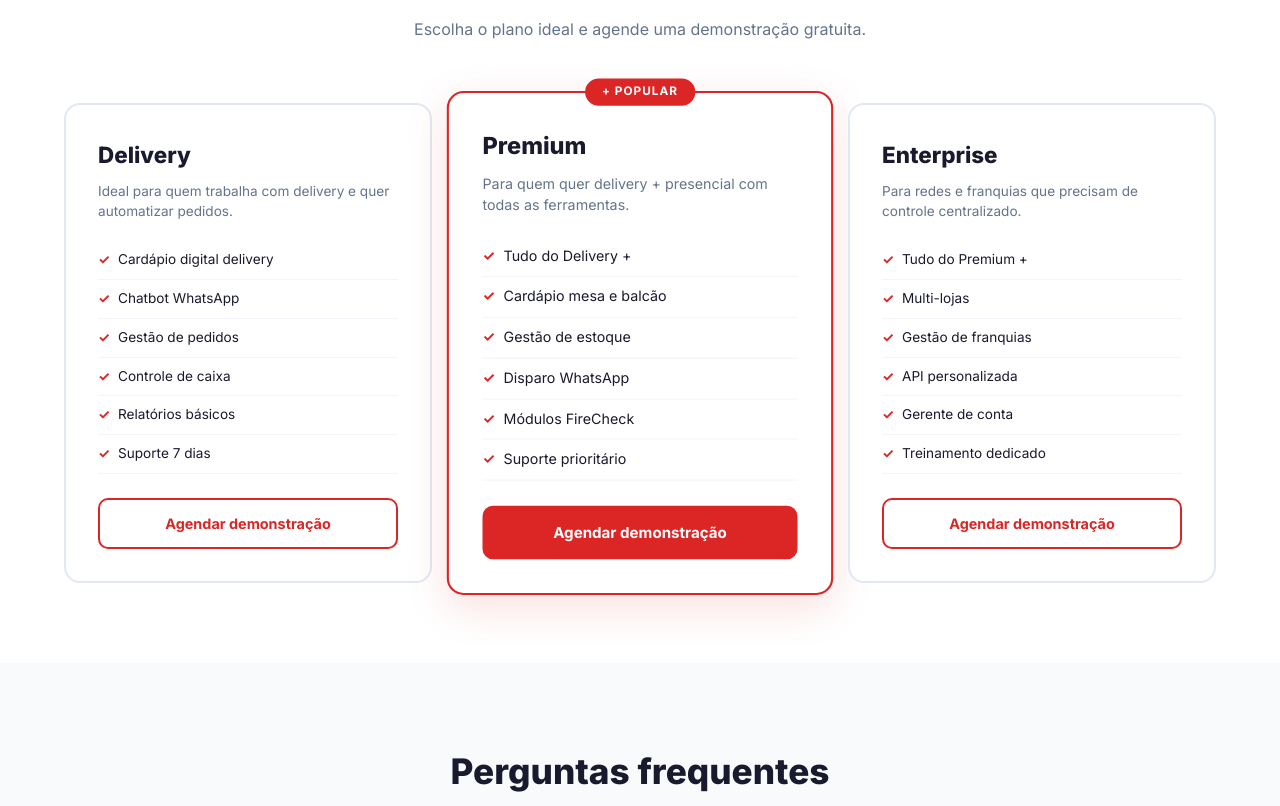
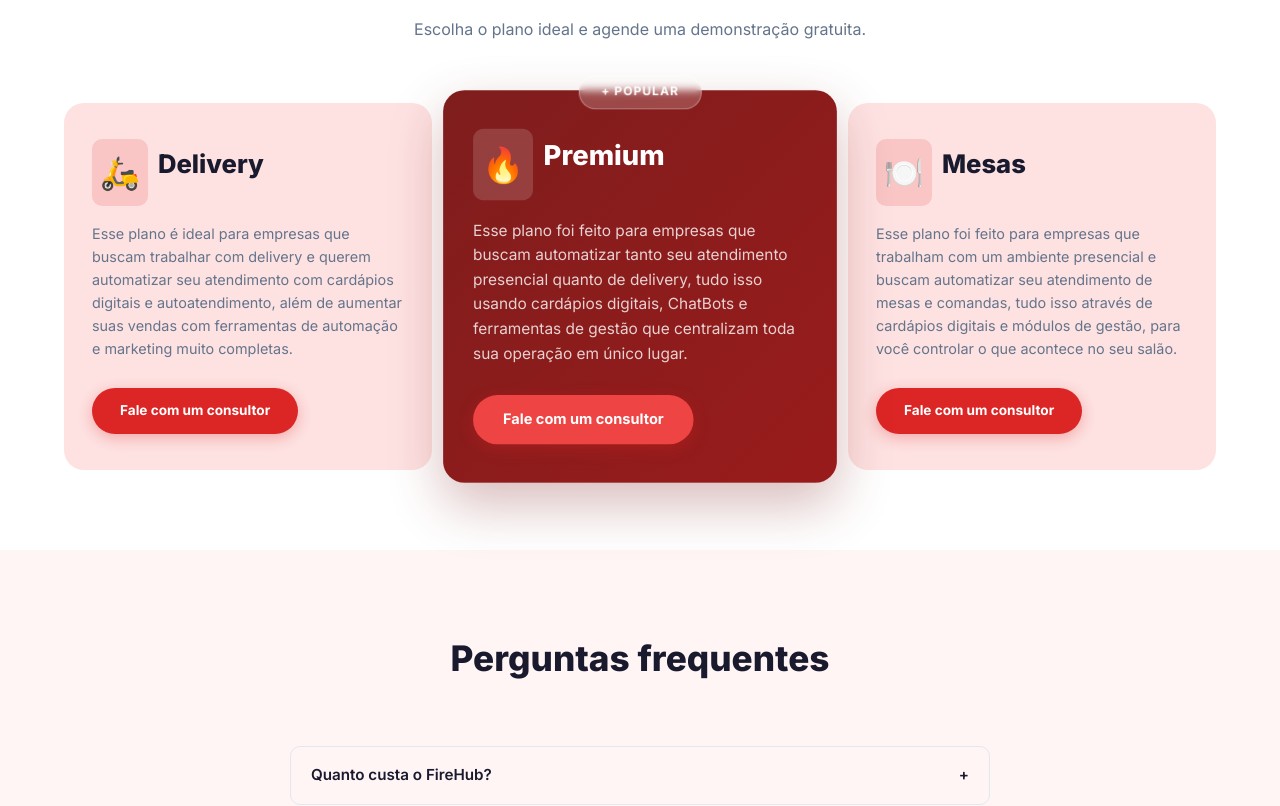
Before and after one commit to douglasmorett/hakim-portal, a Next.js app: page /firehub in a window 1280 px wide. Shown: the part 2584-3390 px from the top of the page. Built offline with nearby package versions, Linux system fonts and the light colour scheme.

Commit message:
UI: Planos FireHub estilo Cardapio Web - cards coloridos com popular escuro

```diff
--- a/src/app/firehub/page.tsx
+++ b/src/app/firehub/page.tsx
@@ -21,9 +21,9 @@
 ];
 
 const PLANS = [
-  { name: "Delivery", popular: false, desc: "Ideal para quem trabalha com delivery e quer automatizar pedidos.", features: ["Cardápio digital delivery","Chatbot WhatsApp","Gestão de pedidos","Controle de caixa","Relatórios básicos","Suporte 7 dias"] },
-  { name: "Premium", popular: true, desc: "Para quem quer delivery + presencial com todas as ferramentas.", features: ["Tudo do Delivery +","Cardápio mesa e balcão","Gestão de estoque","Disparo WhatsApp","Módulos FireCheck","Suporte prioritário"] },
-  { name: "Enterprise", popular: false, desc: "Para redes e franquias que precisam de controle centralizado.", features: ["Tudo do Premium +","Multi-lojas","Gestão de franquias","API personalizada","Gerente de conta","Treinamento dedicado"] },
+  { name: "Delivery", icon: "🛵", popular: false, desc: "Esse plano é ideal para empresas que buscam trabalhar com delivery e querem automatizar seu atendimento com cardápios digitais e autoatendimento, além de aumentar suas vendas com ferramentas de automação e marketing muito completas." },
+  { name: "Premium", icon: "🔥", popular: true, desc: "Esse plano foi feito para empresas que buscam automatizar tanto seu atendimento presencial quanto de delivery, tudo isso usando cardápios digitais, ChatBots e ferramentas de gestão que centralizam toda sua operação em único lugar." },
+  { name: "Mesas", icon: "🍽️", popular: false, desc: "Esse plano foi feito para empresas que trabalham com um ambiente presencial e buscam automatizar seu atendimento de mesas e comandas, tudo isso através de cardápios digitais e módulos de gestão, para você controlar o que acontece no seu salão." },
 ];
 
 const FAQ = [
@@ -84,7 +84,7 @@
         .fh-submit:hover { background: #B91C1C; transform: translateY(-2px); box-shadow: 0 8px 25px rgba(220,38,38,0.4); }
         .fh-submit:disabled { opacity: 0.6; cursor: not-allowed; transform: none; }
         .fh-section { padding: 80px 0; }
-        .fh-section-alt { background: #F8FAFC; }
+        .fh-section-alt { background: #FFF5F5; }
         .fh-section-red { background: linear-gradient(135deg, #B91C1C, #DC2626); color: #fff; }
         .fh-section-title { text-align: center; margin-bottom: 60px; }
         .fh-section-title h2 { font-size: 2.2rem; font-weight: 800; margin-bottom: 12px; }
@@ -100,18 +100,18 @@
         .fh-step-num { font-size: 3rem; font-weight: 900; color: #FEE2E2; margin-bottom: 12px; }
         .fh-step h3 { font-size: 1rem; font-weight: 700; margin-bottom: 8px; }
         .fh-step p { font-size: 0.8rem; color: #64748B; line-height: 1.5; }
-        .fh-plans-grid { display: grid; grid-template-columns: repeat(3, 1fr); gap: 24px; }
-        .fh-plan { background: #fff; border: 2px solid #E2E8F0; border-radius: 16px; padding: 32px; position: relative; transition: all 0.3s; }
-        .fh-plan.popular { border-color: #DC2626; box-shadow: 0 12px 40px rgba(220,38,38,0.15); transform: scale(1.05); }
-        .fh-plan-badge { position: absolute; top: -14px; left: 50%; transform: translateX(-50%); background: #DC2626; color: #fff; padding: 4px 16px; border-radius: 20px; font-size: 0.7rem; font-weight: 700; text-transform: uppercase; letter-spacing: 1px; }
-        .fh-plan h3 { font-size: 1.4rem; font-weight: 800; margin-bottom: 8px; }
-        .fh-plan p { font-size: 0.85rem; color: #64748B; margin-bottom: 20px; line-height: 1.5; }
-        .fh-plan ul { list-style: none; margin-bottom: 24px; }
-        .fh-plan ul li { padding: 8px 0; font-size: 0.85rem; display: flex; align-items: center; gap: 8px; border-bottom: 1px solid #F1F5F9; }
-        .fh-plan ul li::before { content: '✓'; color: #DC2626; font-weight: 700; }
-        .fh-plan-btn { display: block; width: 100%; text-align: center; padding: 12px; border-radius: 10px; font-weight: 700; font-size: 0.9rem; text-decoration: none; transition: all 0.3s; border: 2px solid #DC2626; color: #DC2626; background: transparent; cursor: pointer; font-family: inherit; }
-        .fh-plan.popular .fh-plan-btn { background: #DC2626; color: #fff; }
-        .fh-plan-btn:hover { background: #DC2626; color: #fff; transform: translateY(-2px); }
+        .fh-plans-grid { display: grid; grid-template-columns: repeat(3, 1fr); gap: 24px; align-items: center; }
+        .fh-plan { background: #FEE2E2; border: none; border-radius: 20px; padding: 36px 28px; position: relative; transition: all 0.3s; color: #1a1a2e; }
+        .fh-plan.popular { background: linear-gradient(135deg, #7F1D1D, #991B1B); color: #fff; transform: scale(1.07); box-shadow: 0 20px 50px rgba(127,29,29,0.3); z-index: 2; }
+        .fh-plan-badge { position: absolute; top: -14px; left: 50%; transform: translateX(-50%); background: rgba(255,255,255,0.2); color: #fff; padding: 6px 20px; border-radius: 20px; font-size: 0.7rem; font-weight: 700; text-transform: uppercase; letter-spacing: 1px; border: 1px solid rgba(255,255,255,0.3); backdrop-filter: blur(4px); }
+        .fh-plan-icon { font-size: 2rem; display: inline-block; margin-right: 10px; vertical-align: middle; background: rgba(220,38,38,0.15); padding: 8px; border-radius: 10px; }
+        .fh-plan.popular .fh-plan-icon { background: rgba(255,255,255,0.15); }
+        .fh-plan h3 { font-size: 1.6rem; font-weight: 800; margin-bottom: 16px; display: inline-block; vertical-align: middle; }
+        .fh-plan p { font-size: 0.9rem; color: #64748B; margin-bottom: 28px; line-height: 1.6; }
+        .fh-plan.popular p { color: rgba(255,255,255,0.8); }
+        .fh-plan-btn { display: inline-block; text-align: center; padding: 12px 28px; border-radius: 25px; font-weight: 700; font-size: 0.85rem; text-decoration: none; transition: all 0.3s; background: #DC2626; color: #fff; border: none; cursor: pointer; font-family: inherit; box-shadow: 0 4px 15px rgba(220,38,38,0.3); }
+        .fh-plan.popular .fh-plan-btn { background: #EF4444; }
+        .fh-plan-btn:hover { transform: translateY(-2px); box-shadow: 0 8px 25px rgba(220,38,38,0.4); }
         .fh-stats { display: grid; grid-template-columns: repeat(4, 1fr); gap: 24px; text-align: center; padding: 60px 0; }
         .fh-stat h3 { font-size: 2.5rem; font-weight: 900; color: #fff; }
         .fh-stat p { font-size: 0.85rem; color: rgba(255,255,255,0.8); }
@@ -275,10 +275,12 @@
             {PLANS.map((p, i) => (
               <div key={i} className={`fh-plan ${p.popular ? "popular" : ""}`}>
                 {p.popular && <div className="fh-plan-badge">+ Popular</div>}
-                <h3>{p.name}</h3>
+                <div style={{ marginBottom: "16px" }}>
+                  <span className="fh-plan-icon">{p.icon}</span>
+                  <h3>{p.name}</h3>
+                </div>
                 <p>{p.desc}</p>
-                <ul>{p.features.map((f, j) => <li key={j}>{f}</li>)}</ul>
-                <a href="#demo" className="fh-plan-btn">Agendar demonstração</a>
+                <a href="#demo" className="fh-plan-btn">Fale com um consultor</a>
               </div>
             ))}
           </div>
```
